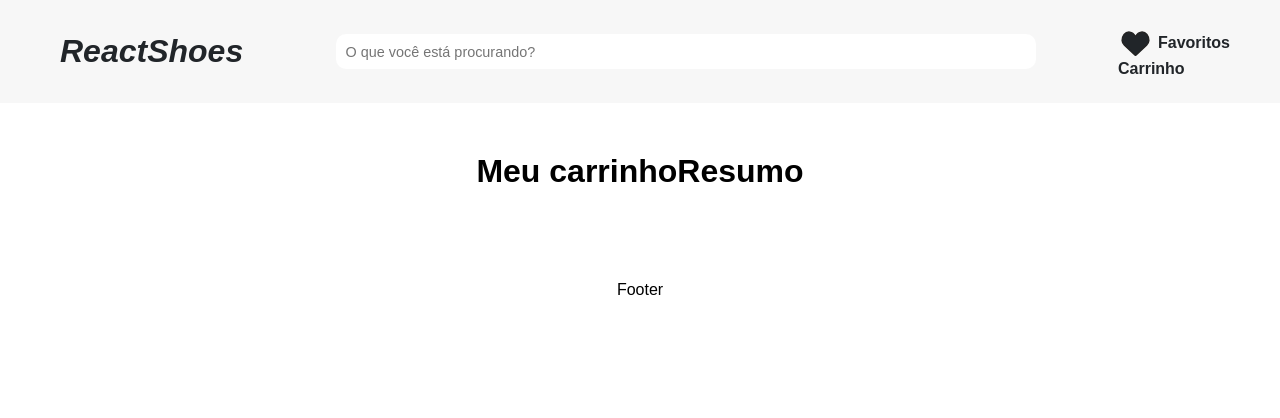
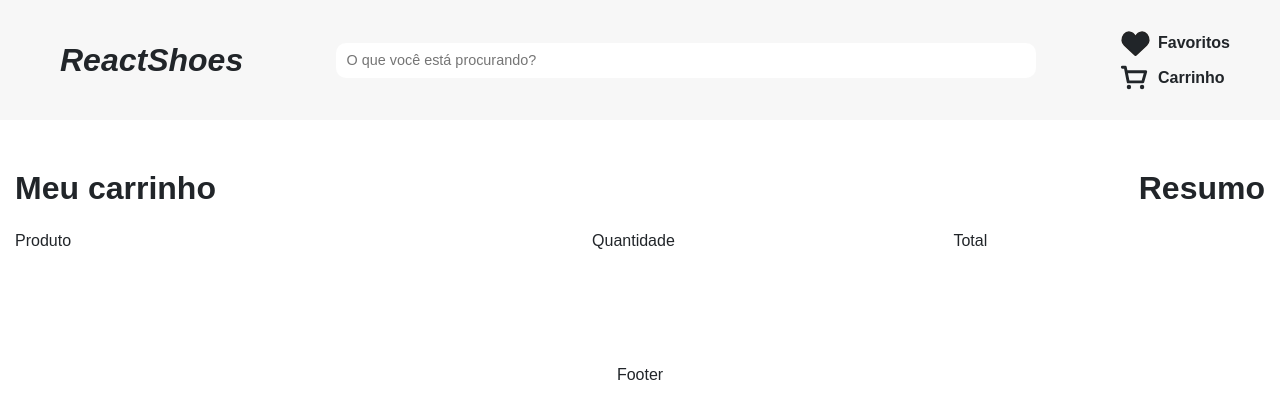
Before and after one commit to Paulo-Henrique-Santana/ecommerce-react, a React (Create React App) app: page /cart in a window 1280 px wide. Shown: the top 418 px of the page. Built offline with nearby package versions, Linux system fonts and the light colour scheme.

Commit message:
Altera estilos da página do carrinho

```diff
--- a/src/Components/CardProduct/styles.js
+++ b/src/Components/CardProduct/styles.js
@@ -3,7 +3,7 @@
 import FavoriteSVG from "../SVG/FavoriteSVG";
 
 export const Product = styled.div`
-  border-radius: 5px;
+  border-radius: var(--border-radius-img);
   height: max-content;
   position: relative;
   user-select: none;
--- a/src/Components/Filters/Sizes/Sizes.js
+++ b/src/Components/Filters/Sizes/Sizes.js
@@ -4,9 +4,12 @@
 
 const Sizes = ({ shoes, setSelectedSizes }) => {
   let sizes = [];
+
   shoes.forEach(({ colors }) => {
-    colors.forEach(({ sizes }) =>
-      sizes.forEach((n) => !sizes.includes(n) && sizes.push(n))
+    colors.forEach((color) =>
+      color.sizes.forEach((n) => {
+        if (!sizes.includes(n)) sizes.push(n);
+      })
     );
   });
 
--- a/src/Components/Header/Header.js
+++ b/src/Components/Header/Header.js
@@ -1,30 +1,25 @@
 import React from "react";
 import { Link } from "react-router-dom";
-import {
-  Favorites,
-  Links,
-  Search,
-  StyledHeader,
-  StyledLink,
-  Title,
-} from "./styles";
+import * as S from "./styles";
 
 const Header = () => {
   return (
-    <StyledHeader>
+    <S.StyledHeader>
       <Link to="/">
-        <Title>ReactShoes</Title>
+        <S.Title>ReactShoes</S.Title>
       </Link>
-      <Search placeholder="O que você está procurando?" type="text" />
-      <Links>
-        <StyledLink to="/favorites">
-          <Favorites /> <span>Favoritos</span>
-        </StyledLink>
-        <StyledLink to="/cart">
+      <S.Search placeholder="O que você está procurando?" type="text" />
+      <S.Links>
+        <S.StyledLink to="/favorites">
+          <S.Favorites />
+          <span>Favoritos</span>
+        </S.StyledLink>
+        <S.StyledLink to="/cart">
+          <S.Cart />
           <span>Carrinho</span>
-        </StyledLink>
-      </Links>
-    </StyledHeader>
+        </S.StyledLink>
+      </S.Links>
+    </S.StyledHeader>
   );
 };
 
--- a/src/Components/Header/styles.js
+++ b/src/Components/Header/styles.js
@@ -1,6 +1,7 @@
 import { Link } from "react-router-dom";
 import FavoriteSVG from "../SVG/FavoriteSVG";
 import styled from "styled-components";
+import CartSVG from "../SVG/CartSVG";
 
 export const StyledHeader = styled.header`
   display: flex;
@@ -29,8 +30,8 @@
 `;
 
 export const Search = styled.input`
-  /* border: 1px solid var(--color3); */
   border-radius: 10px;
+  border: 1px solid transparent;
   padding: 0 10px;
   width: 100%;
   max-width: 700px;
@@ -39,6 +40,9 @@
   @media (max-width: 768px) {
     grid-column: 1 / -1;
     grid-row: 2 / 3;
+  }
+  :focus {
+    border-color: black;
   }
 `;
 
@@ -63,3 +67,14 @@
     fill: var(--color2);
   }
 `;
+
+export const Cart = styled(CartSVG)`
+  width: 35px;
+  height: 35px;
+  circle {
+    fill: var(--color2);
+  }
+  path {
+    stroke: var(--color2);
+  }
+`;
--- /dev/null
+++ b/src/Components/Svg/MinusSVG.js
@@ -0,0 +1,29 @@
+import React from "react";
+
+const MinusSVG = ({ className }) => {
+  return (
+    <svg
+      className={className}
+      fill="#000000"
+      version="1.1"
+      id="Layer_1"
+      xmlns="http://www.w3.org/2000/svg"
+      // xmlns:xlink="http://www.w3.org/1999/xlink"
+      viewBox="0 0 24 24"
+      // xml:space="preserve"
+    >
+      <g id="SVGRepo_bgCarrier" stroke-width="0"></g>
+      <g id="SVGRepo_iconCarrier">
+        {" "}
+        <style type="text/css"></style>{" "}
+        <g id="surface1">
+          {" "}
+          <path d="M5,11v2h14v-2H5z"></path>{" "}
+        </g>{" "}
+        <rect style={{ fill: "none" }} width="24" height="24"></rect>{" "}
+      </g>
+    </svg>
+  );
+};
+
+export default MinusSVG;
--- /dev/null
+++ b/src/Components/Svg/PlusSVG.js
@@ -0,0 +1,20 @@
+import React from "react";
+
+const PlusSVG = ({ className }) => {
+  return (
+    <svg
+      className={className}
+      fill="#000000"
+      viewBox="-80 0 512 512"
+      xmlns="http://www.w3.org/2000/svg"
+    >
+      <g id="SVGRepo_bgCarrier" stroke-width="0"></g>
+      <g id="SVGRepo_iconCarrier">
+        <title>i-plus</title>
+        <path d="M152 280L64 280 64 232 152 232 152 144 200 144 200 232 288 232 288 280 200 280 200 368 152 368 152 280Z"></path>
+      </g>
+    </svg>
+  );
+};
+
+export default PlusSVG;
--- a/src/Pages/Cart/Cart.js
+++ b/src/Pages/Cart/Cart.js
@@ -7,7 +7,6 @@
   const { shoes } = React.useContext(ShoesContext);
   const [cartProducts, setCardProducts] = React.useState([]);
   const { cart } = useCart();
-  console.log(cartProducts);
 
   React.useEffect(() => {
     if (shoes)
@@ -30,6 +29,11 @@
     <S.Main>
       <S.ContainerProducts>
         <h1>Meu carrinho</h1>
+        <S.Titles>
+          <S.TitleProduct>Produto</S.TitleProduct>
+          <S.TitleQuantity>Quantidade</S.TitleQuantity>
+          <S.TitleTotal>Total</S.TitleTotal>
+        </S.Titles>
         {cartProducts && (
           <S.Products>
             {cartProducts.map((product, index) => (
@@ -38,11 +42,15 @@
                   <S.Image src={product.img} alt={product.name} />
                   <S.Details>
                     <S.Name>{product.name}</S.Name>
-                    <p>{product.size}</p>
+                    <p>Tamanho: {product.size}</p>
                   </S.Details>
                 </S.ContainerDetails>
-                <p>{product.quantity}</p>
-                <p>{product.price}</p>
+                <S.Quantity>
+                  <S.Minus />
+                  {product.quantity}
+                  <S.Plus />
+                </S.Quantity>
+                <S.Total>{product.price}</S.Total>
               </S.Product>
             ))}
           </S.Products>
--- a/src/Pages/Cart/styles.js
+++ b/src/Pages/Cart/styles.js
@@ -1,31 +1,90 @@
 import styled from "styled-components";
+import MinusSVG from "../../Components/SVG/MinusSVG";
+import PlusSVG from "../../Components/SVG/PlusSVG";
 
 export const Main = styled.main`
   display: flex;
+  width: 100%;
+  @media (max-width: 768px) {
+    display: block;
+  }
 `;
 
-export const ContainerProducts = styled.div``;
+export const ContainerProducts = styled.div`
+  flex: 1;
+`;
+
+export const Titles = styled.div`
+  display: flex;
+  padding: 25px 0;
+`;
+
+export const TitleProduct = styled.p`
+  width: 100%;
+  max-width: 450px;
+`;
+
+export const TitleQuantity = styled.p`
+  flex: 1;
+  min-width: 100px;
+  text-align: center;
+`;
+
+export const TitleTotal = styled.p`
+  flex: 1;
+  min-width: 100px;
+  text-align: center;
+`;
 
 export const Products = styled.div``;
 
 export const Product = styled.div`
   display: flex;
-  gap: 50px;
+  border-top: 1px solid #7e8287;
+  padding: 25px 0;
 `;
 
 export const ContainerDetails = styled.div`
+  flex-grow: 2;
   display: flex;
+  max-width: 450px;
 `;
 
-export const Details = styled.div``;
+export const Details = styled.div`
+  padding-top: 5px;
+  padding-left: 20px;
+`;
 
 export const Name = styled.p`
-  max-width: 300px;
+  height: 60px;
+  font-size: 1.1rem;
   font-weight: bold;
 `;
 
+export const Quantity = styled.p`
+  flex: 1;
+  min-width: 100px;
+  text-align: center;
+  font-size: 1.3rem;
+`;
+
+export const Minus = styled(MinusSVG)`
+  width: 20px;
+`;
+
+export const Plus = styled(PlusSVG)`
+  width: 20px;
+`;
+
+export const Total = styled.p`
+  flex: 1;
+  min-width: 100px;
+  text-align: center;
+`;
+
 export const Image = styled.img`
-  max-width: 300px;
+  max-width: 200px;
+  border-radius: var(--border-radius-img);
 `;
 
 export const Summary = styled.div``;
--- a/src/Pages/Product/styles.js
+++ b/src/Pages/Product/styles.js
@@ -95,7 +95,7 @@
 export const Button = styled.button`
   margin: 0 auto;
   border: none;
-  border-radius: 5px;
+  border-radius: var(--border-radius-img);
   min-width: 250px;
   width: 100%;
   max-width: 350px;
--- a/src/globalStyle.js
+++ b/src/globalStyle.js
@@ -8,12 +8,14 @@
     outline: none;
     box-sizing: border-box;
     font-family: Arial, Helvetica, sans-serif;
+    color: var(--color2);
   }
 
   :root {
     --color1: #f6f6f6;
     --color2: #212529;
     --color3: #f5f5f5;
+    --border-radius-img: 5px;
   }
 
   body {
@@ -42,7 +44,7 @@
   }
 
   main {
-  margin: 0 15px;
+    padding: 0 15px;
     max-width: 1440px;
   }
 `;
```
